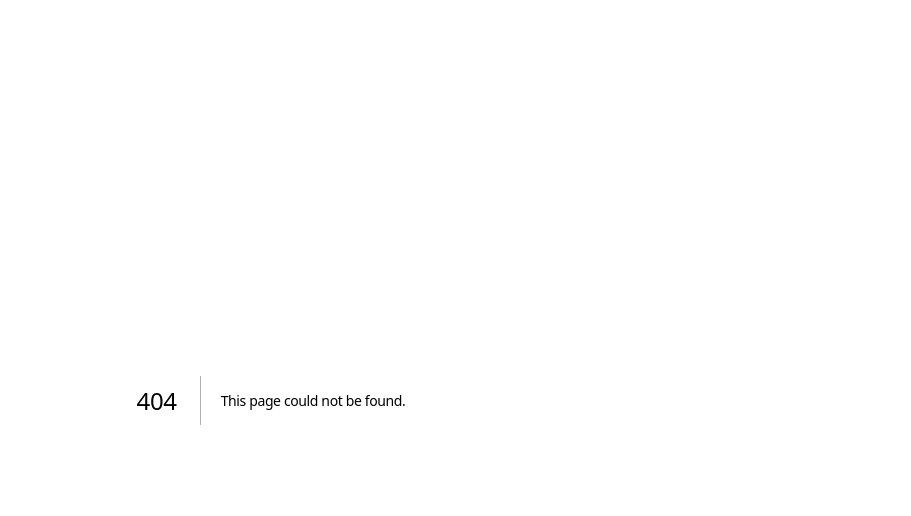
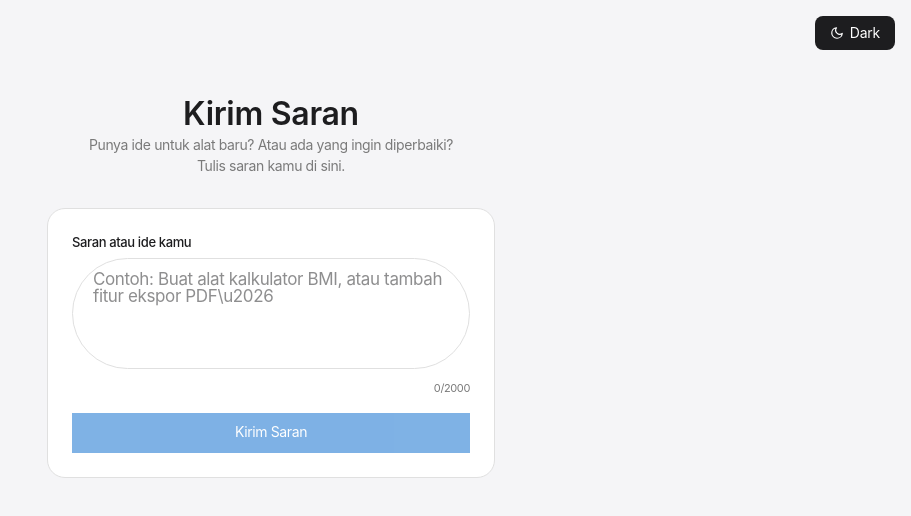
Before and after one commit to quantro/mainannxt, a Next.js app: page /saran in a window 1280 px wide. Before the commit this address had no page. Shown: the top 516 px of the page, without its empty margins (369-1280 px from the left). Built offline with nearby package versions, Linux system fonts and the light colour scheme.

Commit message:
Add suggestion form (/saran) in Indonesian + admin view

```diff
--- a/src/app/admin/layout.tsx
+++ b/src/app/admin/layout.tsx
@@ -8,6 +8,7 @@ import ThemeToggle from "../theme-toggle";
 const nav = [
   { href: "/admin", label: "Dashboard", icon: "\uD83D\uDCCA" },
   { href: "/admin/clicks", label: "Click Log", icon: "\uD83D\uDCCB" },
+  { href: "/admin/suggestions", label: "Saran", icon: "\uD83D\uDCE3" },
 ];
 
 export default function AdminLayout({ children }: { children: React.ReactNode }) {
--- /dev/null
+++ b/src/app/admin/suggestions/page.tsx
@@ -0,0 +1,72 @@
+"use client";
+
+import { useEffect, useState } from "react";
+
+interface Suggestion {
+  id: number;
+  message: string;
+  created_at: string;
+}
+
+function formatTime(iso: string) {
+  const d = new Date(iso);
+  return d.toLocaleString("en-ID", {
+    year: "numeric", month: "short", day: "numeric",
+    hour: "2-digit", minute: "2-digit",
+    hour12: false,
+  });
+}
+
+export default function AdminSuggestions() {
+  const [suggestions, setSuggestions] = useState<Suggestion[]>([]);
+  const [search, setSearch] = useState("");
+
+  useEffect(() => {
+    fetch("/api/suggestions")
+      .then((r) => r.json())
+      .then(setSuggestions)
+      .catch(() => {});
+  }, []);
+
+  const filtered = search.trim()
+    ? suggestions.filter((s) =>
+        s.message.toLowerCase().includes(search.toLowerCase())
+      )
+    : suggestions;
+
+  return (
+    <div>
+      <h1 className="text-[24px] font-semibold mb-1">Saran & Masukan</h1>
+      <p className="text-[13px] text-[var(--color-ink-muted-48)] mb-6">
+        {suggestions.length} saran terkumpul
+      </p>
+
+      <input
+        value={search}
+        onChange={(e) => setSearch(e.target.value)}
+        placeholder="Cari saran\u2026"
+        className="apple-input w-full max-w-xs h-10 text-[14px] text-center mb-6"
+      />
+
+      <div className="space-y-3 max-w-2xl">
+        {filtered.map((s) => (
+          <div key={s.id} className="apple-card px-5 py-4">
+            <div className="flex items-start justify-between gap-4">
+              <p className="text-[14px] leading-[1.6] whitespace-pre-wrap">
+                {s.message}
+              </p>
+              <span className="text-[11px] text-[var(--color-ink-muted-48)] shrink-0 tabular-nums pt-0.5">
+                {formatTime(s.created_at)}
+              </span>
+            </div>
+          </div>
+        ))}
+        {filtered.length === 0 && (
+          <p className="text-[14px] text-[var(--color-ink-muted-48)] text-center py-8">
+            {search ? "Tidak ada saran yang cocok." : "Belum ada saran."}
+          </p>
+        )}
+      </div>
+    </div>
+  );
+}
--- /dev/null
+++ b/src/app/api/suggestions/route.ts
@@ -0,0 +1,40 @@
+import { NextRequest, NextResponse } from "next/server";
+import { supabase } from "@/lib/supabase";
+
+export const dynamic = "force-dynamic";
+
+export async function POST(req: NextRequest) {
+  try {
+    const { message } = await req.json();
+    if (!message || typeof message !== "string" || !message.trim()) {
+      return NextResponse.json({ error: "Pesan tidak boleh kosong" }, { status: 400 });
+    }
+    if (message.length > 2000) {
+      return NextResponse.json({ error: "Pesan maksimal 2000 karakter" }, { status: 400 });
+    }
+
+    if (!supabase) {
+      return NextResponse.json({ error: "Database tidak tersedia" }, { status: 500 });
+    }
+
+    const { error } = await supabase.from("suggestions").insert({
+      message: message.trim(),
+    });
+
+    if (error) throw error;
+
+    return NextResponse.json({ ok: true });
+  } catch {
+    return NextResponse.json({ error: "Gagal mengirim saran" }, { status: 500 });
+  }
+}
+
+export async function GET() {
+  if (!supabase) return NextResponse.json([]);
+  const { data } = await supabase
+    .from("suggestions")
+    .select("*")
+    .order("created_at", { ascending: false })
+    .limit(500);
+  return NextResponse.json(data ?? []);
+}
--- a/src/app/page.tsx
+++ b/src/app/page.tsx
@@ -38,6 +38,7 @@ const tools: Tool[] = [
   { slug: "/primbon", icon: "\uD83C\uDF19", name: "Primbon Jawa", desc: "Javanese weton personality and love match", category: "Divination" },
   { slug: "/pranata-mangsa", icon: "\uD83C\uDF3E", name: "Pranata Mangsa", desc: "Javanese seasonal calendar and wisdom", category: "Calendars" },
   { slug: "/calendar", icon: "\uD83D\uDCC5", name: "World Calendars", desc: "Chinese, Javanese, and Islamic calendars", category: "Calendars" },
+  { slug: "/saran", icon: "\uD83D\uDCE3", name: "Kirim Saran", desc: "Sampaikan ide atau masukan untuk alat baru", category: "Utilities" },
 ];
 
 const CATEGORIES = [
--- /dev/null
+++ b/src/app/saran/page.tsx
@@ -0,0 +1,102 @@
+"use client";
+
+import { useState } from "react";
+import ThemeToggle from "../theme-toggle";
+
+export default function SaranPage() {
+  const [message, setMessage] = useState("");
+  const [status, setStatus] = useState<"idle" | "loading" | "success" | "error">("idle");
+  const [errorMsg, setErrorMsg] = useState("");
+
+  async function handleSubmit(e: React.FormEvent) {
+    e.preventDefault();
+    if (!message.trim()) return;
+
+    setStatus("loading");
+    setErrorMsg("");
+
+    try {
+      const res = await fetch("/api/suggestions", {
+        method: "POST",
+        headers: { "Content-Type": "application/json" },
+        body: JSON.stringify({ message: message.trim() }),
+      });
+
+      if (!res.ok) {
+        const data = await res.json();
+        throw new Error(data.error || "Gagal mengirim");
+      }
+
+      setStatus("success");
+      setMessage("");
+    } catch (err: unknown) {
+      setStatus("error");
+      setErrorMsg(err instanceof Error ? err.message : "Terjadi kesalahan");
+    }
+  }
+
+  return (
+    <div className="flex flex-col items-center min-h-screen px-6 py-24">
+      <div className="absolute top-4 right-4">
+        <ThemeToggle />
+      </div>
+
+      <h1 className="apple-headline text-[32px] leading-[1.1] text-center mb-1">
+        Kirim Saran
+      </h1>
+      <p className="text-[14px] text-[var(--color-ink-muted-48)] text-center mb-8 max-w-sm">
+        Punya ide untuk alat baru? Atau ada yang ingin diperbaiki? Tulis saran kamu di sini.
+      </p>
+
+      {status === "success" ? (
+        <div className="apple-card w-full max-w-md p-8 text-center">
+          <p className="text-[15px] font-medium mb-1">Terima kasih!</p>
+          <p className="text-[13px] text-[var(--color-ink-muted-48)] mb-4">
+            Saran kamu sudah kami terima.
+          </p>
+          <button
+            onClick={() => setStatus("idle")}
+            className="apple-btn-primary text-[13px] px-5 py-2"
+          >
+            Kirim lagi
+          </button>
+        </div>
+      ) : (
+        <form
+          onSubmit={handleSubmit}
+          className="apple-card w-full max-w-md p-6 space-y-4"
+        >
+          <div>
+            <label className="text-[13px] font-medium block mb-1.5">
+              Saran atau ide kamu
+            </label>
+            <textarea
+              value={message}
+              onChange={(e) => setMessage(e.target.value)}
+              placeholder="Contoh: Buat alat kalkulator BMI, atau tambah fitur ekspor PDF\u2026"
+              rows={5}
+              maxLength={2000}
+              required
+              className="apple-input w-full resize-none text-[14px] p-3"
+            />
+            <p className="text-[11px] text-[var(--color-ink-muted-48)] mt-1 text-right">
+              {message.length}/2000
+            </p>
+          </div>
+
+          {status === "error" && (
+            <p className="text-[13px] text-red-500">{errorMsg}</p>
+          )}
+
+          <button
+            type="submit"
+            disabled={status === "loading" || !message.trim()}
+            className="apple-btn-primary w-full h-10 text-[14px] disabled:opacity-50"
+          >
+            {status === "loading" ? "Mengirim\u2026" : "Kirim Saran"}
+          </button>
+        </form>
+      )}
+    </div>
+  );
+}
```
Also changed, not shown: 1 other file (tests, documents, lock files or other folders).
